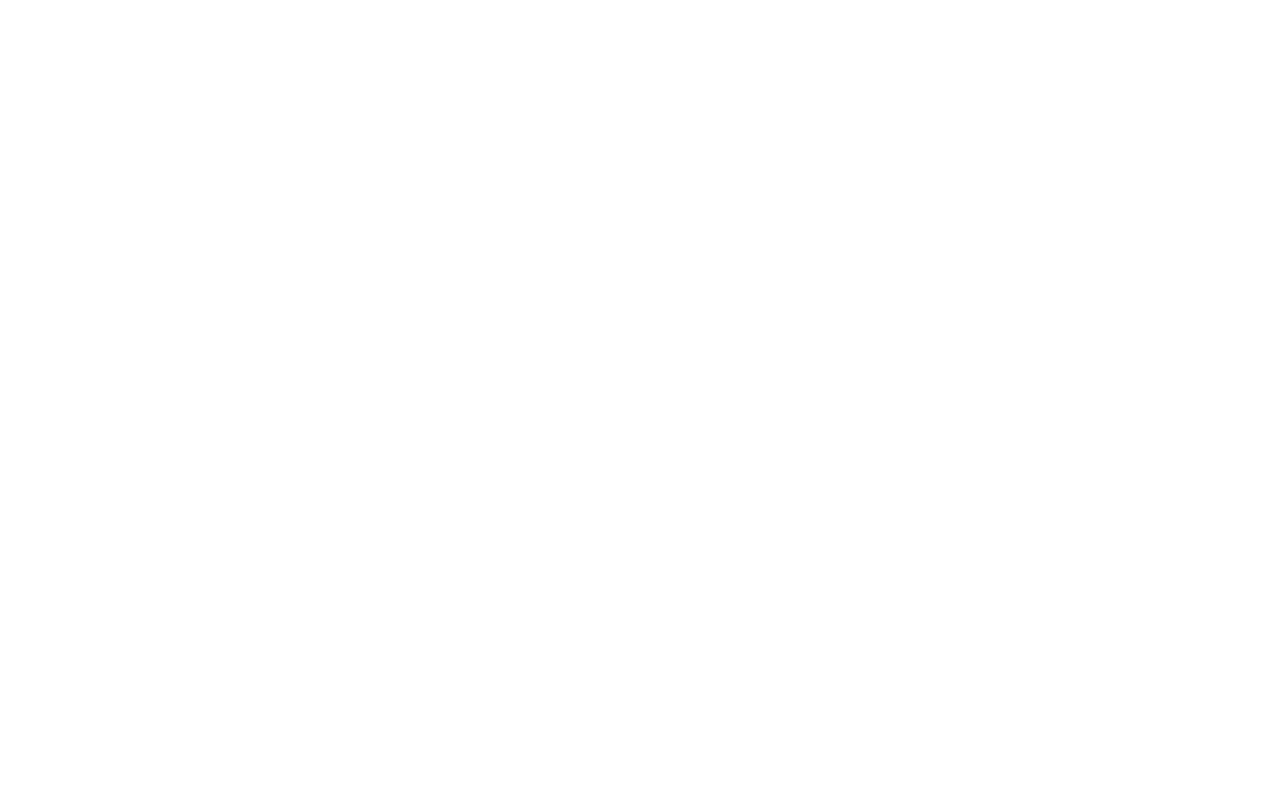
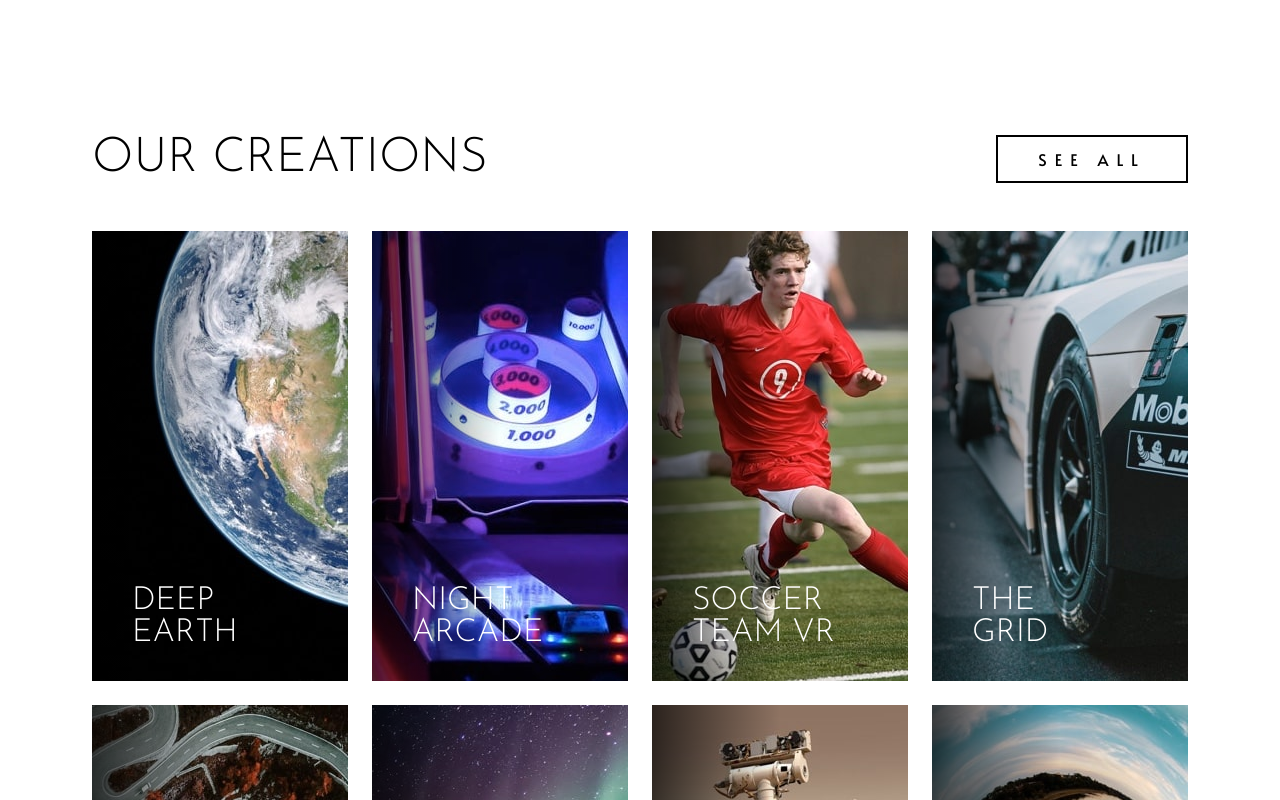
Before and after one commit to saedinia/loopstudios-landing-page-main, a React (Vite) app: page / in a window 1280 px wide. Shown: the part 1380-2180 px from the top of the page. Before the commit the page ends 1355 px from the top, so only its background shows below. Built offline with nearby package versions, Linux system fonts and the light colour scheme.

Commit message:
[FM-5] Added Blog component and style

```diff
--- a/src/App.jsx
+++ b/src/App.jsx
@@ -1,3 +1,4 @@
+import Blog from './components/Blog';
 import Header from './components/Header';
 import Hero from './components/Hero';
 
@@ -6,6 +7,7 @@
     <div className="main-container">
       <Header />
       <Hero />
+      <Blog />
     </div>
   );
 }
--- a/src/assets/scss/_variables.scss
+++ b/src/assets/scss/_variables.scss
@@ -13,8 +13,8 @@
   --fs-h1-mobile: 2.5rem; //40px
   --fs-h2: 3rem; //48px
   --fs-h2-mobile: 2rem; //32px
-  --fs-h3: 5.875rem; //42px
-  --fs-h3-mobile: 5.875rem; //42px
+  --fs-h3: 2rem; //32px
+  --fs-h3-mobile: 1.5rem; //24px
 
   --fs-100: 0.625rem; //10px
   --fs-200: 0.688rem; //11px
@@ -30,4 +30,6 @@
   --clr-black: hsl(0, 0%, 0%);
   --clr-darkgray: hsl(0, 0%, 55%);
   --clr-verydarkgray: hsl(0, 0%, 41%);
+
+  --clr-lightblack: hsl(0, 0%, 0%, 0.7);
 }
--- /dev/null
+++ b/src/assets/scss/blog.scss
@@ -0,0 +1,134 @@
+.main-container {
+  .blog {
+    .blog__container {
+      display: grid;
+      gap: 3rem;
+
+      .blog__header {
+        text-align: center;
+
+        h2 {
+          font-size: var(--fs-h2-mobile);
+        }
+
+        button {
+          display: none;
+        }
+      }
+
+      .blog__items {
+        display: grid;
+        gap: 1.5rem;
+
+        .blog__item {
+          position: relative;
+          transition: all 0.15s linear;
+
+          picture {
+            transition: opacity 0.15s linear;
+
+            &::before {
+              position: absolute;
+              content: '';
+              height: 100%;
+              width: 50%;
+              top: 0;
+              left: 0;
+              background-image: linear-gradient(
+                to right,
+                var(--clr-lightblack),
+                transparent
+              );
+            }
+          }
+
+          h3 {
+            color: var(--clr-white);
+            position: absolute;
+            bottom: 1.25rem;
+            left: 1.25rem;
+            width: 40%;
+            font-size: var(--fs-h3-mobile);
+            transition: color 0.1s linear;
+          }
+
+          &:hover {
+            picture {
+              opacity: 0.5;
+            }
+
+            h3 {
+              color: var(--clr-black);
+            }
+          }
+        }
+      }
+
+      .blog__footer {
+        text-align: center;
+      }
+
+      .blog__header,
+      .blog__footer {
+        button {
+          border: 2px solid var(--clr-black);
+          outline: none;
+          background: var(--clr-white);
+          padding: 0.5rem 2.5rem;
+          text-transform: uppercase;
+          font-family: var(--ff-alata);
+          font-size: var(--fs-600);
+          letter-spacing: 0.5rem;
+          transition:
+            color,
+            background 0.1s linear;
+
+          &:hover {
+            background: var(--clr-black);
+            color: var(--clr-white);
+          }
+        }
+      }
+    }
+  }
+}
+
+@media screen and (min-width: 760px) {
+  .main-container {
+    .blog {
+      .blog__container {
+        .blog__header {
+          display: flex;
+          justify-content: space-between;
+
+          h2 {
+            font-size: var(--fs-h2);
+          }
+
+          button {
+            display: inline;
+          }
+        }
+
+        .blog__items {
+          grid-template-columns: repeat(4, 1fr);
+
+          .blog__item {
+            h3 {
+              bottom: 2rem;
+              left: 2.5rem;
+              width: 65%;
+              font-size: var(--fs-h3);
+            }
+          }
+        }
+
+        .blog__footer {
+          button {
+            display: none;
+          }
+        }
+      }
+    }
+  }
+}
--- a/src/assets/scss/main.scss
+++ b/src/assets/scss/main.scss
@@ -2,3 +2,4 @@
 @import 'base';
 @import 'header';
 @import 'hero';
+@import 'blog';
--- /dev/null
+++ b/src/components/Blog.jsx
@@ -0,0 +1,125 @@
+import React from 'react';
+
+import mobile_curiosity from './../assets/images/mobile/image-curiosity.jpg';
+import mobile_deep_earth from './../assets/images/mobile/image-deep-earth.jpg';
+import mobile_fisheye from './../assets/images/mobile/image-fisheye.jpg';
+import mobile_from_above from './../assets/images/mobile/image-from-above.jpg';
+import mobile_grid from './../assets/images/mobile/image-grid.jpg';
+import mobile_night_arcade from './../assets/images/mobile/image-night-arcade.jpg';
+import mobile_pocket_borealis from './../assets/images/mobile/image-pocket-borealis.jpg';
+import mobile_soccer_team from './../assets/images/mobile/image-soccer-team.jpg';
+
+import desktop_curiosity from './../assets/images/desktop/image-curiosity.jpg';
+import desktop_deep_earth from './../assets/images/desktop/image-deep-earth.jpg';
+import desktop_fisheye from './../assets/images/desktop/image-fisheye.jpg';
+import desktop_from_above from './../assets/images/desktop/image-from-above.jpg';
+import desktop_grid from './../assets/images/desktop/image-grid.jpg';
+import desktop_night_arcade from './../assets/images/desktop/image-night-arcade.jpg';
+import desktop_pocket_borealis from './../assets/images/desktop/image-pocket-borealis.jpg';
+import desktop_soccer_team from './../assets/images/desktop/image-soccer-team.jpg';
+
+function Blog() {
+  return (
+    <div className="blog">
+      <div className="wrapper">
+        <div className="blog__container">
+          <div className="blog__header">
+            <h2>Our creations</h2>
+            <button>See all</button>
+          </div>
+
+          <div className="blog__items">
+            <div className="blog__item">
+              <picture>
+                <source
+                  media="(min-width: 760px)"
+                  srcSet={desktop_deep_earth}
+                />
+                <img src={mobile_deep_earth} />
+              </picture>
+              <h3>Deep Earth</h3>
+            </div>
+
+            <div className="blog__item">
+              <picture>
+                <source
+                  media="(min-width: 760px)"
+                  srcSet={desktop_night_arcade}
+                />
+                <img src={mobile_night_arcade} />
+              </picture>
+              <h3>Night Arcade</h3>
+            </div>
+
+            <div className="blog__item">
+              <picture>
+                <source
+                  media="(min-width: 760px)"
+                  srcSet={desktop_soccer_team}
+                />
+                <img src={mobile_soccer_team} />
+              </picture>
+              <h3>Soccer TeaM VR</h3>
+            </div>
+
+            <div className="blog__item">
+              <picture>
+                <source media="(min-width: 760px)" srcSet={desktop_grid} />
+                <img src={mobile_grid} />
+              </picture>
+              <h3>
+                The
+                <br />
+                Grid
+              </h3>
+            </div>
+
+            <div className="blog__item">
+              <picture>
+                <source
+                  media="(min-width: 760px)"
+                  srcSet={desktop_from_above}
+                />
+                <img src={mobile_from_above} />
+              </picture>
+              <h3>From Up Above VR</h3>
+            </div>
+
+            <div className="blog__item">
+              <picture>
+                <source
+                  media="(min-width: 760px)"
+                  srcSet={desktop_pocket_borealis}
+                />
+                <img src={mobile_pocket_borealis} />
+              </picture>
+              <h3>Pocket Borealis</h3>
+            </div>
+
+            <div className="blog__item">
+              <picture>
+                <source media="(min-width: 760px)" srcSet={desktop_curiosity} />
+                <img src={mobile_curiosity} />
+              </picture>
+              <h3>The Curiosity</h3>
+            </div>
+
+            <div className="blog__item">
+              <picture>
+                <source media="(min-width: 760px)" srcSet={desktop_fisheye} />
+                <img src={mobile_fisheye} />
+              </picture>
+              <h3>Make It Fisheye</h3>
+            </div>
+          </div>
+
+          <div className="blog__footer">
+            <button>See all</button>
+          </div>
+        </div>
+      </div>
+    </div>
+  );
+}
+
+export default Blog;
```
